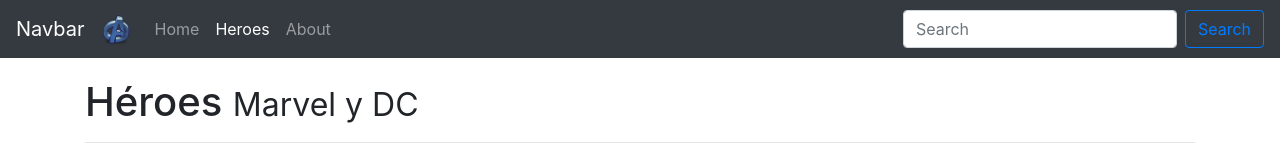
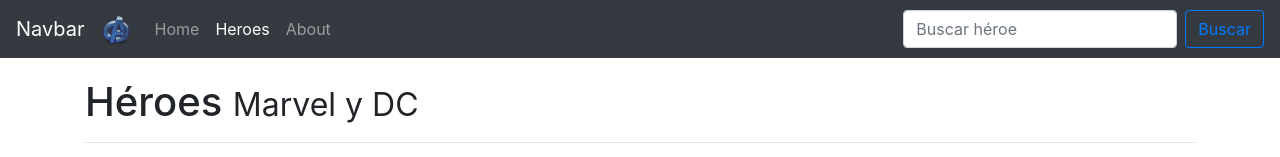
Before and after one commit to difagume/spa, an Angular app: page /heroes in a window 1280 px wide. Shown: the top 157 px of the page. Built offline with nearby package versions, Linux system fonts and the light colour scheme.

Commit message:
funcionalidad inicial para buscar héroe

```diff
--- a/src/app/components/shared/navbar/navbar.component.html
+++ b/src/app/components/shared/navbar/navbar.component.html
@@ -22,9 +22,9 @@
     </ul>
 
 
-    <form class="form-inline my-2 my-lg-0">
-      <input class="form-control mr-sm-2" type="search" placeholder="Search" aria-label="Search">
-      <button class="btn btn-outline-primary my-2 my-sm-0" type="submit">Search</button>
-    </form>
+    <div class="form-inline my-2 my-lg-0">
+      <input class="form-control mr-sm-2" type="text" placeholder="Buscar héroe" (keyup.enter)="buscarHeroe(buscarTexto.value)" #buscarTexto>
+      <button class="btn btn-outline-primary my-2 my-sm-0" type="button" (click)="buscarHeroe(buscarTexto.value)">Buscar</button>
+    </div>
   </div>
 </nav>
--- a/src/app/components/shared/navbar/navbar.component.ts
+++ b/src/app/components/shared/navbar/navbar.component.ts
@@ -1,4 +1,5 @@
 import { Component, OnInit } from '@angular/core';
+import { HeroesService, Heroe } from '../../../servicios/heroes.service';
 
 @Component({
   selector: 'app-navbar',
@@ -6,9 +7,19 @@
 })
 export class NavbarComponent implements OnInit {
 
-  constructor() { }
+  heroe: Heroe[] = [];
+
+  constructor(private _heroesService: HeroesService) { }
 
   ngOnInit() {
   }
 
+  buscarHeroe(termino: string) {
+    this.heroe = this._heroesService.buscarHeroe(termino);
+    if (this.heroe.length > 0) {
+      console.log(this.heroe[0].nombre);
+    }else{
+      console.log("No hay coincidencias con la busqueda :(");
+    }
+  }
 }
--- a/src/app/servicios/heroes.service.ts
+++ b/src/app/servicios/heroes.service.ts
@@ -63,8 +63,28 @@
     return this.heroes;
   }
 
-  getHeroe(idx: string) {
+  getHeroe(idx: string): Heroe {
     return this.heroes[idx];
+  }
+
+  buscarHeroe(termino: string) {
+    let heroesArr: Heroe[] = [];
+
+    if (termino.length == 0) {
+      return heroesArr;
+    }
+
+    termino = termino.toLowerCase();
+
+    for (let heroe of this.heroes) {
+      let nombre = heroe.nombre.toLowerCase();
+
+      if (nombre.indexOf(termino) >= 0) {
+        heroesArr.push(heroe);
+        break;
+      }
+    }
+    return heroesArr;
   }
 
 }
```
Also changed, not shown: 1 other file (tests, documents, lock files or other folders).
